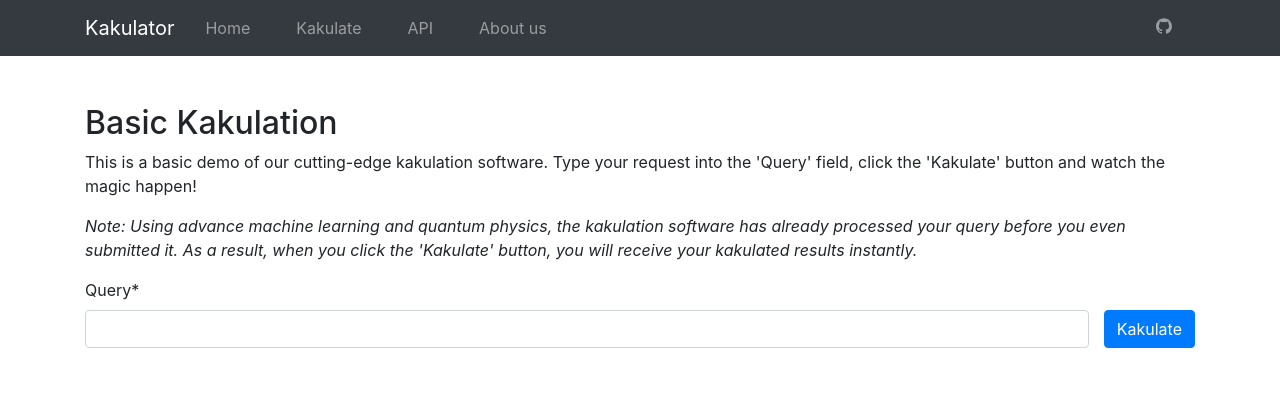
After one commit to pavlutom/kakulator, a Django app: page /kakulate/ in a window 1280 px wide. The commit adds this page. Shown: the top 411 px of the page. Run offline with Django 3.2, Linux system fonts and the light colour scheme; some libraries are stand-ins or nearby versions.

Commit message:
very simple kakulation app

```diff
--- /dev/null
+++ b/apps/kakulator/__init__.py
@@ -0,0 +1 @@
+default_app_config = "apps.kakulator.apps.KakulatorConfig"
--- /dev/null
+++ b/apps/kakulator/apps.py
@@ -0,0 +1,5 @@
+from django.apps import AppConfig
+
+
+class KakulatorConfig(AppConfig):
+    name = "apps.kakulator"
--- /dev/null
+++ b/apps/kakulator/exceptions.py
@@ -0,0 +1,2 @@
+class KakulationError(Exception):
+    pass
--- /dev/null
+++ b/apps/kakulator/forms.py
@@ -0,0 +1,5 @@
+from django import forms
+
+
+class BasicKakulatorForm(forms.Form):
+    query = forms.CharField(max_length=255)
--- /dev/null
+++ b/apps/kakulator/templates/kakulator/basic.html
@@ -0,0 +1,56 @@
+{% extends "base.html" %}
+
+{% load crispy_forms_tags %}
+
+
+{% block title %}
+    {{ block.super }} | Kakulate
+{% endblock %}
+
+{% block content %}
+    <section class="py-5 container">
+        <h1 class="h2">
+            Basic Kakulation
+        </h1>
+
+        <p>
+            This is a basic demo of our cutting-edge kakulation software. Type your request into the 'Query' field,
+            click the 'Kakulate' button and watch the magic happen!
+        </p>
+        <p class="font-italic">
+            Note: Using advance machine learning and quantum physics, the kakulation software has already
+            processed your query before you even submitted it. As a result, when you click the 'Kakulate'
+            button, you will receive your kakulated results instantly.
+        </p>
+
+        <form method="get">
+            {% include "inc/messages.html" %}
+            <div class="row align-items-end">
+                <div class="col">
+                    {{ view.form.query|as_crispy_field }}
+                </div>
+                <div class="col-auto pl-0">
+                    <button type="submit" class="btn btn-block btn-primary mb-3">Kakulate</button>
+                </div>
+            </div>
+        </form>
+    </section>
+
+    {% if kakulated_result %}
+        <section class="py-5 container">
+            <h2 class="h3">Kakulated result</h2>
+            <p>This is the result of the kakulation:</p>
+
+            <div class="card">
+                <div class="card-body">
+                    <h4>Query</h4>
+                    {{ request.GET.query }}
+                    <hr>
+                    <h4>Result</h4>
+                    {{ kakulated_result }}
+                </div>
+            </div>
+        </section>
+
+    {% endif %}
+{% endblock content %}
--- /dev/null
+++ b/apps/kakulator/urls.py
@@ -0,0 +1,10 @@
+from django.urls import path
+
+from . import views
+
+
+app_name = "kakulator"
+
+urlpatterns = [
+    path("", views.BasicKakulatorView.as_view(), name="basic"),
+]
--- /dev/null
+++ b/apps/kakulator/views.py
@@ -0,0 +1,34 @@
+from django.contrib import messages
+from django.views.generic import TemplateView
+
+from .exceptions import KakulationError
+from .forms import BasicKakulatorForm
+from .kakulate import kakulate
+
+
+class BasicKakulatorView(TemplateView):
+    template_name = "kakulator/basic.html"
+
+    form = None
+
+    def setup(self, request, *args, **kwargs):
+        super().setup(request, *args, **kwargs)
+        self.form = BasicKakulatorForm(request.GET or None)
+
+    def get_context_data(self, **kwargs):
+        ctx = super().get_context_data(**kwargs)
+        ctx["kakulated_result"] = self.kakulate()
+        return ctx
+
+    def kakulate(self):
+        if not (query := self.request.GET.get("query")):
+            return None
+
+        try:
+            kakulated_result = kakulate(query)
+        except KakulationError as e:
+            messages.error(self.request, e)
+            return None
+
+        messages.success(self.request, "Success! Your request has been kakulated.")
+        return kakulated_result
--- a/conf/urls.py
+++ b/conf/urls.py
@@ -19,6 +19,7 @@ from django.urls import path, include
 
 urlpatterns = [
     path("", include("apps.homepage.urls", namespace="homepage")),
+    path("kakulate/", include("apps.kakulator.urls", namespace="kakulator")),
     path("admin/", admin.site.urls),
 ]
 
--- a/requirements/base.txt
+++ b/requirements/base.txt
@@ -4,6 +4,7 @@ cffi==1.14.5
 click==7.1.2
 cryptography==3.4.6
 Django==3.1.7
+django-crispy-forms==1.11.1
 django-rest-framework==0.1.0
 djangorestframework==3.12.2
 mypy-extensions==0.4.3
--- a/templates/base.html
+++ b/templates/base.html
@@ -34,7 +34,7 @@
                     <a href="{% url "homepage:home" %}" class="nav-link p-2">Home</a>
                 </li>
                 <li class="nav-item col-6 col-md-auto">
-                    <a href="#" class="nav-link p-2">Kakulate</a> {# TODO: kakulate url #}
+                    <a href="{% url "kakulator:basic" %}" class="nav-link p-2">Kakulate</a> {# TODO: kakulate url #}
                 </li>
                 <li class="nav-item col-6 col-md-auto">
                     <a href="{% url "homepage:api_docs" %}" class="nav-link p-2">API</a>
--- /dev/null
+++ b/templates/inc/messages.html
@@ -0,0 +1,13 @@
+{% if messages %}
+    <div>
+        {% for message in messages %}
+            <div class="alert alert-{% if message.tags == "error" %}danger{% else %}{{ message.tags }}{% endif %} alert-dismissible fade show"
+                 role="alert">
+                {{ message }}
+                <button type="button" class="close" data-dismiss="alert" aria-label="Close">
+                    <span aria-hidden="true">&times;</span>
+                </button>
+            </div>
+        {% endfor %}
+    </div>
+{% endif %}
```
Also changed, not shown: apps/kakulator/kakulate.py (added, +21 -0 lines), apps/kakulator/resources/kakulation_results.json (added, +8 -0 lines), conf/settings/base.py (+6 -1 lines), apps/kakulator/migrations/__init__.py (added).
